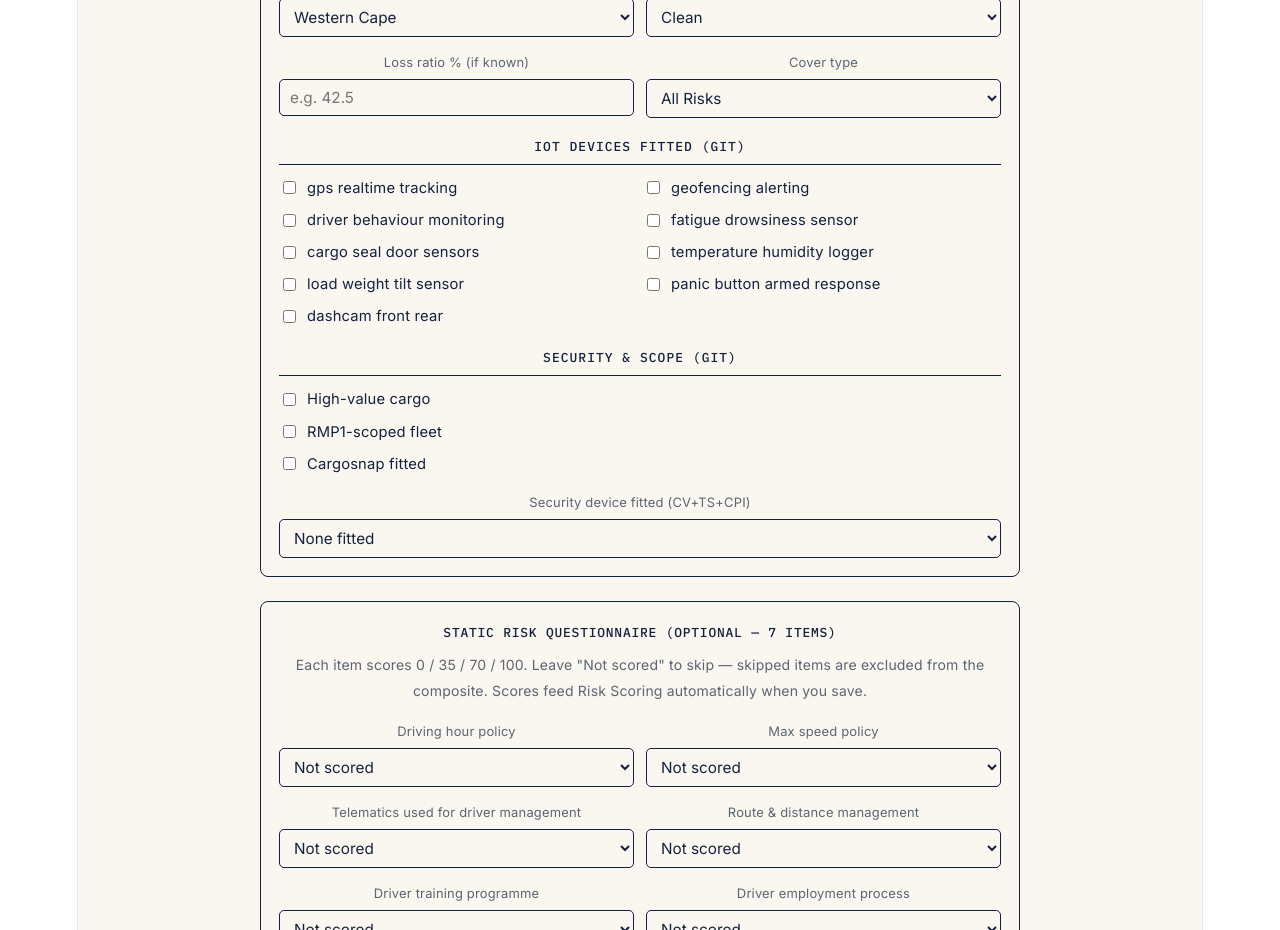
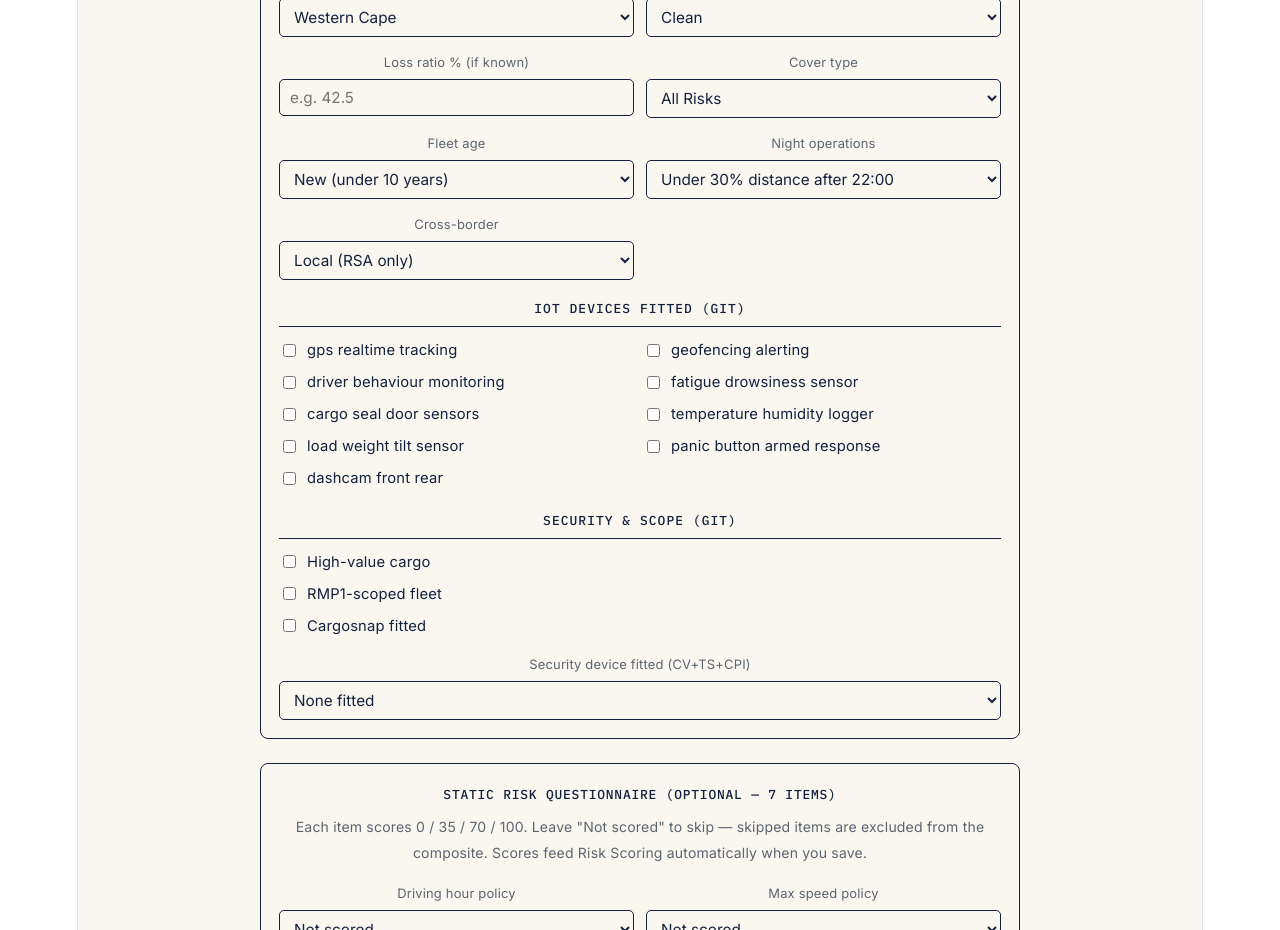
Before and after one commit to toeliep/virtual-underwriter, a React (Vite) app in the folder rater-app/: page / in a window 1280 px wide. Shown: the part 1620-2550 px from the top of the page. Built offline with nearby package versions, Linux system fonts and the light colour scheme.

Commit message:
Fleet Info fields fix, Claims History prompt fix, PDF shared loadings fix (19 Aug 2026)

```diff
--- a/rater-app/src/MultiCohortView.jsx
+++ b/rater-app/src/MultiCohortView.jsx
@@ -457,7 +457,8 @@ Extract the following structure:
       "premium": number or null,
       "claims": number or null,
       "loss_ratio_pct": number or null,
-      "claim_count": number or null
+      "claim_count": number or null,
+      "is_complete": true or false
     }
   ],
   "line_items": [
@@ -472,12 +473,13 @@ Extract the following structure:
 }
 
 Rules:
-- Aggregate monthly data into calendar years where monthly data is provided.
-- loss_ratio_pct = (claims / premium) * 100. Compute it if not stated.
+- Aggregate monthly data into calendar years.
+- Add is_complete field per year: false if the year contains projected/future months with zero claims but non-zero premium (these distort the loss ratio), true otherwise.
+- ALWAYS compute loss_ratio_pct per year: (claims / premium) * 100. This is mandatory — never leave it null when premium and claims are both available.
 - Include ALL claim line items you can identify in line_items.
 - If no line-item breakdown exists, set line_items to [].
-- extraction_notes: describe what you found, any outlier months, any data quality issues.
-- Do NOT compute sums yourself — provide raw per-year figures only.`;
+- extraction_notes: describe what you found, any outlier months, projected months, and data quality issues.
+- IMPORTANT: you MUST compute per-year loss_ratio_pct values.`;
 
 export default function MultiCohortView({ sharedFleetInfo }) {
   const shared = sharedFleetInfo || {};
@@ -578,19 +580,23 @@ export default function MultiCohortView({ sharedFleetInfo }) {
   }, []);
 
   const applyClaimsToCohorts = useCallback((splitPct) => {
-    // splitPct: { [cohortId]: percentage (0-100) } — must sum to 100
     if (!claimsStepA || !claimsStepA.years) return;
-    const years = claimsStepA.years;
-    const totalClaims = years.reduce((s, y) => s + (y.claims || 0), 0);
-    const totalPremium = years.reduce((s, y) => s + (y.premium || 0), 0);
-    const overallLR = totalPremium > 0 ? (totalClaims / totalPremium) * 100 : null;
+    // Only use complete years (exclude projected/future months)
+    const years = claimsStepA.years.filter(y => y.is_complete !== false);
+    const allYears = claimsStepA.years; // fallback if no complete years flagged
+    const useYears = years.length > 0 ? years : allYears;
+
+    const totalClaims  = useYears.reduce((s, y) => s + (y.claims  || 0), 0);
+    const totalPremium = useYears.reduce((s, y) => s + (y.premium || 0), 0);
+    const overallLR    = totalPremium > 0 ? (totalClaims / totalPremium) * 100 : null;
 
     setCohorts(prev => prev.map(c => {
-      const pct = (splitPct[c.id] ?? 0) / 100;
+      const pct           = (splitPct[c.id] ?? 0) / 100;
       const cohortClaims  = totalClaims  * pct;
       const cohortPremium = totalPremium * pct;
       const cohortLR      = cohortPremium > 0 ? (cohortClaims / cohortPremium) * 100 : overallLR;
-      return { ...c, hcv_loss_ratio_pct: cohortLR != null ? Math.round(cohortLR * 10) / 10 : null };
+      const lr            = cohortLR != null ? Math.round(cohortLR * 10) / 10 : null;
+      return { ...c, hcv_loss_ratio_pct: lr, _claims_applied: Date.now() };
     }));
     setClaimsApplied(true);
   }, [claimsStepA]);
@@ -815,7 +821,7 @@ export default function MultiCohortView({ sharedFleetInfo }) {
             className="tx-btn"
             onClick={() => {
               import("./generateQuotePDF.js").then((mod) => {
-                mod.generateMultiCohortQuotePDF(pricedCohorts, fleetSummary, shared);
+                mod.generateMultiCohortQuotePDF(pricedCohorts, fleetSummary, { ...sharedFields, fleet_name: shared.fleet_name, iot_devices: sharedFields.iot_devices_fitted });
               });
             }}
             style={{ background: "#14213D", color: "#fff", border: "none", padding: "10px 24px", borderRadius: "6px", fontSize: "0.88rem", cursor: "pointer", fontWeight: 600 }}
--- a/rater-app/src/TelematixRater.jsx
+++ b/rater-app/src/TelematixRater.jsx
@@ -256,6 +256,9 @@ function makeGitFleetInput(overrides) {
     commodity_type: "general_cargo",
     geographic_zone: "western_cape",
     claims_history: "clean",
+    fleet_age: "new",
+    night_ops: "under_30pct",
+    cross_border: "local",
     loss_ratio_pct: null, // v2: actual loss ratio %, if known. null = not yet available.
     fleet_age: "new",
     night_ops: "under_30pct",
@@ -1459,6 +1462,9 @@ function makeFleetInfoDefaults() {
     claims_history: "clean",
     loss_ratio_pct: null,
     cover_type: "all_risks",
+    fleet_age: "new",
+    night_ops: "under_30pct",
+    cross_border: "local",
     iot_devices_fitted: [],
     cargosnap_fitted: false,
     cvtscpi_rmp_tier: "none",
@@ -1468,7 +1474,7 @@ function makeFleetInfoDefaults() {
 }
 
 function FleetInformationView({ sharedFleetInfo, onSave }) {
-  const [form, setForm] = useState(sharedFleetInfo || makeFleetInfoDefaults());
+  const [form, setForm] = useState({ ...makeFleetInfoDefaults(), ...(sharedFleetInfo || {}) });
   const [saved, setSaved] = useState(false);
   const [extractStatus, setExtractStatus] = useState("idle"); // idle | reading | extracting | done | error
   const [extractError, setExtractError] = useState(null);
@@ -1846,7 +1852,16 @@ Return ONLY valid JSON (no markdown fences, no prose) in this exact shape:
           </FormField>
           <FormField label="Average vehicle year model">
             <input
-              onFocus={(e) => setTimeout(() => e.target.select(), 0)} type="number" value={form.year_model} onChange={(e) => updateField("year_model", Number(e.target.value))} onWheel={(e) => e.target.blur()} style={formInputStyle} />
+              type="number" min="1980" max="2030" step="1"
+              onFocus={(e) => setTimeout(() => e.target.select(), 0)}
+              value={form.year_model || ""}
+              onChange={(e) => {
+                const v = parseInt(e.target.value, 10);
+                if (!isNaN(v) && v >= 1980 && v <= 2030) updateField("year_model", v);
+                else if (e.target.value === "") updateField("year_model", new Date().getFullYear());
+              }}
+              onWheel={(e) => e.target.blur()}
+              style={formInputStyle} />
           </FormField>
           <FormField label="Avg km / vehicle / month">
             <input
@@ -1998,6 +2013,33 @@ Return ONLY valid JSON (no markdown fences, no prose) in this exact shape:
               <option value="all_risks">All Risks</option>
               <option value="fire_collision_overturning_theft_hijack">Restricted - Fire/Collision/Overturning/Theft-Hijack (80%)</option>
               <option value="fire_collision_overturning_only">Restricted - Fire/Collision/Overturning only (75%)</option>
+            </select>
+          </FormField>
+          <FormField label="Fleet age">
+            <select
+              value={form.fleet_age || "new"}
+              onChange={(e) => { const v = e.target.value; setForm(f => ({ ...f, fleet_age: v })); setSaved(false); }}
+              style={formInputStyle}>
+              <option value="new">New (under 10 years)</option>
+              <option value="over_10yr">Over 10 years</option>
+            </select>
+          </FormField>
+          <FormField label="Night operations">
+            <select
+              value={form.night_ops || "under_30pct"}
+              onChange={(e) => { const v = e.target.value; setForm(f => ({ ...f, night_ops: v })); setSaved(false); }}
+              style={formInputStyle}>
+              <option value="under_30pct">Under 30% distance after 22:00</option>
+              <option value="over_30pct">Over 30% distance after 22:00</option>
+            </select>
+          </FormField>
+          <FormField label="Cross-border">
+            <select
+              value={form.cross_border || "local"}
+              onChange={(e) => { const v = e.target.value; setForm(f => ({ ...f, cross_border: v })); setSaved(false); }}
+              style={formInputStyle}>
+              <option value="local">Local (RSA only)</option>
+              <option value="sadc">SADC cross-border</option>
             </select>
           </FormField>
         </div>
```
Also changed, not shown: 1 other file (tests, documents, lock files or other folders).
